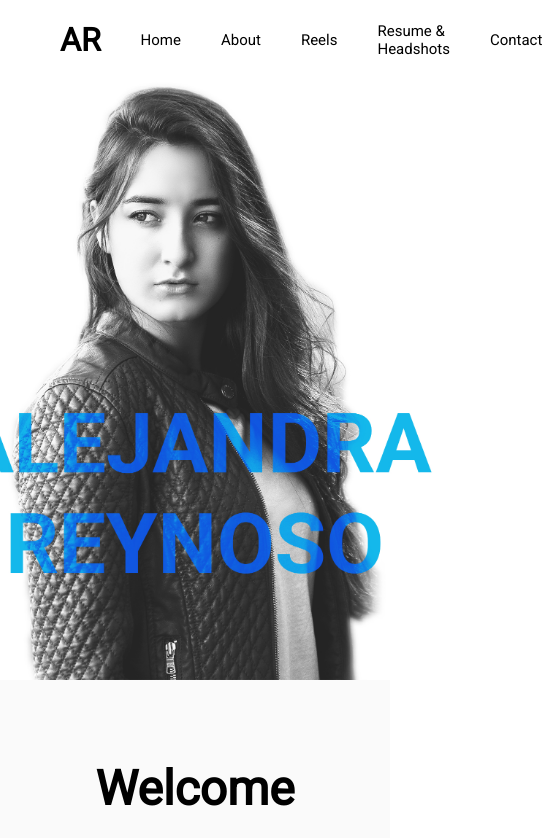
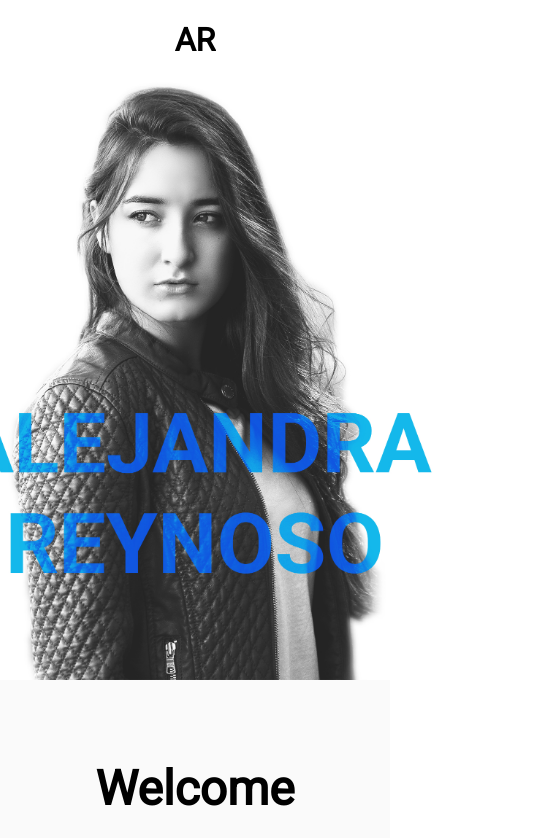
Before and after one commit to cambaughn/reynoso, a React (Create React App) app: page / in a window 390 px wide. Shown: the top 838 px of the page, 542 px wide, since content can reach past the window. Built offline with nearby package versions, Linux system fonts and the light colour scheme.

Commit message:
Start mobile styling for navbar

```diff
--- a/src/components/NavBar/NavBar.js
+++ b/src/components/NavBar/NavBar.js
@@ -9,6 +9,12 @@ import NavLink from './NavLink';
 import colors from '../../util/colors';
 
 const NavBar = () => {
+
+  let desktopWidth = window.innerWidth > 700;
+
+  let styles = desktopWidth ? desktopStyles() : {...desktopStyles(), ...mobileStyles()};
+
+  if (desktopWidth) {
     return (
       <div style={styles.container}>
         <div>
@@ -29,10 +35,33 @@ const NavBar = () => {
         </div>
       </div>
     )
+  } else {
+    return (
+      <div style={styles.container}>
+        <div>
+          <Link to={'/'} style={styles.brand}>
+            {/* <img src={require('../../assets/photos/reynoso-wordmark.png')} alt={'Ale'} style={styles.brandImage}/> */}
+            <h1>AR</h1>
+          </Link>
+        </div>
+
+        {/* <div style={styles.links}>
+
+          <NavLink to={'/'} text={'Home'} />
+          <NavLink to={'/about'} text={'About'} />
+          <NavLink to={'/reels'} text={'Reels'} />
+          <NavLink to={'/resume'} text={'Resume & Headshots'} />
+          <NavLink to={'/contact'} text={'Contact'} />
+
+        </div> */}
+      </div>
+    )
+  }
 }
 
 
-const styles = {
+const desktopStyles = () => {
+  return  {
     container: {
       width: 'inherit',
       height: 80,
@@ -76,5 +105,55 @@ const styles = {
       textDecoration: 'none',
     }
   }
+}
+
+const mobileStyles = () => {
+  return  {
+    container: {
+      width: 'inherit',
+      height: 80,
+
+      paddingLeft: 60,
+      paddingRight: 60,
+
+      backgroundColor: 'transparent',
+
+      display: 'flex',
+      flexDirection: 'row',
+      justifyContent: 'center',
+      alignItems: 'center',
+    },
+
+    // BRAND -------------------------------------
+
+    brand: {
+      color: 'black',
+      textDecoration: 'none',
+      fontWeight: 'bold',
+    },
+
+    brandImage: {
+      height: 35,
+    },
+
+    // RIGHT-SIDE LINKS --------------------------
+
+    links: {
+      display: 'flex',
+      flexDirection: 'row',
+      justifyContent: 'space-between',
+      alignItems: 'center',
+    },
+
+    link: {
+      marginLeft: 40,
+
+      color: 'black',
+      textDecoration: 'none',
+    }
+  }
+}
+
+
 
 export default NavBar;
--- a/src/components/SocialLinks/ShowCards.js
+++ b/src/components/SocialLinks/ShowCards.js
@@ -90,19 +90,6 @@ const desktopStyles = () => {
 
 const mobileStyles = () => {
   return {
-    // CONTAINER ---------------------
-
-    container: {
-      marginTop: 40,
-
-      width: '100%',
-
-      display: 'flex',
-      flexDirection: 'column',
-      justifyContent: 'center',
-      alignItems: 'center',
-
-    },
 
     // TEXT --------------------------
 
```
Lines whose indentation alone changed are shown as unchanged.
